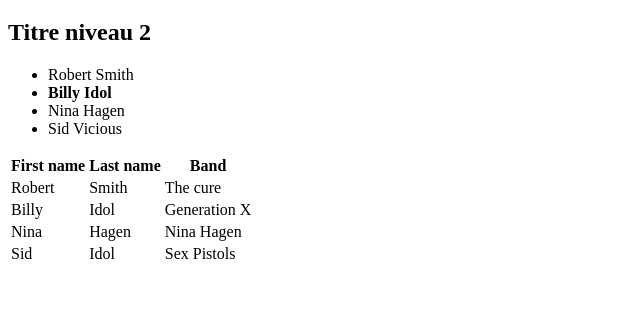
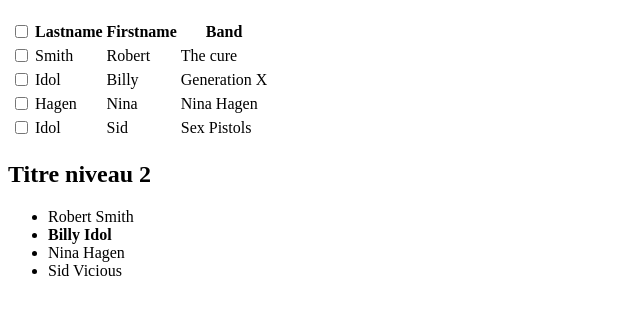
Before and after one commit to Ranim4/FirstStepsJS, a website built with webpack: page src/index.html in a window 1280 px wide. Shown: the part 61-376 px from the top of the page, without its empty margins (0-640 px from the left). Built offline with nearby package versions, Linux system fonts and the light colour scheme.

Commit message:
improvement & checkboxes

```diff
--- /dev/null
+++ b/src/_helpers/template-loader.js
@@ -0,0 +1,16 @@
+export class TemplateLoader{
+    #templateId = ''
+    constructor(templateId) {
+        this.#templateId = templateId
+    }
+
+    loadTemplate(){
+        const template = document.getElementById(this.#templateId)
+
+        if(template === null){
+            throw new Error(`Template with ${this.#templateId} name does not exist`)
+        }
+        const nodes = template.content.cloneNode(true)
+        return nodes
+    }
+}
--- a/src/index.html
+++ b/src/index.html
@@ -7,5 +7,18 @@
 </head>
 <body>
     <h1></h1>
+    <table class="table">
+        <thead>
+            <th><input type="checkbox" id="main-checkbox"></th>
+            <th>Lastname</th>
+            <th>Firstname</th>
+            <th>Band</th>
+        </thead>
+        <tbody></tbody>
+    </table>
+
+    <template id="item-checkbox">
+        <input type="checkbox" class="item-checkbox" id="">
+    </template>
 </body>
 </html>
--- a/src/main.js
+++ b/src/main.js
@@ -1,26 +1,7 @@
+import { TemplateLoader } from "./_helpers/template-loader"
+import { PeopleService } from "./services/people-service";
+
 class Main {
-    #peoples1 = [
-        {
-            "lastname": "Smith",
-            "firstname": "Robert",
-            "band": "The cure"
-        },
-        {
-            "lastname": "Idol",
-            "firstname": "Billy",
-            "band": "Generation X"
-        },
-        {
-            "lastname": "Hagen",
-            "firstname": "Nina",
-            "band": "Nina Hagen"
-        },
-        {
-            "lastname": "Idol",
-            "firstname": "Sid",
-            "band": " Sex Pistols"
-        }
-    ];
     //# privée
     #peoples = [
         'Robert Smith',
@@ -28,9 +9,20 @@
         'Nina Hagen',
         'Sid Vicious'
     ]
+    #peoples1 = []
+    /**
+     * PeopleService
+     */
+    #service = null
 
     constructor() {
+        this.#service = new PeopleService()
+        this.#peoples1 = this.#service.peoples1
         this.#run()
+    }
+
+    get peoples(){
+        return this.#peoples1
     }
 
     #run() {
@@ -57,7 +49,7 @@
         })
         document.body.appendChild(ul)
 
-        const table = document.createElement('table')
+        /*         const table = document.createElement('table')
                 const thead = document.createElement('thead')
                 const tr = document.createElement('tr')
                 const th1 = document.createElement('th')
@@ -92,12 +84,88 @@
                 })
 
                 table.appendChild(tbody)
-        document.body.appendChild(table)
+                document.body.appendChild(table) */
+
+        //
+        const tbody = document.querySelector("tbody")
+        for (const people of this.#peoples1) {
+            //create a row for each people
+            const tr = document.createElement('tr')
+
+            //add a td for future checkbox using a static method
+            tr.appendChild(Main.#makeCheckboxTd())
+            //try to traverse the people abject
+            for (const attribute in people) {
+                const td = document.createElement('td')
+                td.innerText = people[attribute]
+                tr.appendChild(td)
+            }
+
+            //Append tr to tbody
+            tbody.appendChild(tr)
         }
     }
 
+    static #makeCheckboxTd() {
+        const td = document.createElement('td')
+        const templateLoader = new TemplateLoader('item-checkbox')
+        try {
+            const checkbox = templateLoader.loadTemplate()
+            td.appendChild(checkbox)
+        } catch (e) {
+            td.innerHTML = '&nbsp;'
+        }
+        return td
+    }
+}
+
+let app
 // Self callable function to run the Main class :
 //foction qui s'appelle toute seule
 (function () {
     const app = new Main()
 })()
+
+//Event Listener for the main checkbox
+document.getElementById('main-checkbox').addEventListener(
+    'click', (event) => {
+        const checkbox = event.target
+        //Need to get all item-checkboxees
+        const itemCheckboxes = document.getElementsByClassName('item-checkbox')
+        let doCheck = false
+
+        if (checkbox.checked) {
+            doCheck = true
+        }
+
+        for (const itemCheckbox of itemCheckboxes) {
+            itemCheckbox.checked = doCheck
+        }
+
+    }
+)
+
+const tbody = document.querySelector('tbody')
+tbody.addEventListener(
+    'click',
+    (event) => {
+        if (event.target.tagName === 'INPUT'){
+            const checkbox = event.target
+            //Ensure is the good checkbox
+            if(checkbox.classList.contains('item-checkbox')){
+                console.log('Hey i can do the job')
+                console.log(app.peoples1.length)
+                const mainCheckbox = document.getElementById('main-checkbox')
+                if (checkbox.checked === false){
+                    mainCheckbox.checked = false
+                } else {
+                    const itemCheckboxes = Array.from(document.getElementsByClassName('item-checkbox'))
+                    const checkedItems = itemCheckboxes.filter((itemCheckbox) => itemCheckbox.checked)
+
+                    mainCheckbox.checked = !(checkedItems.length -
+                        app.peoples1.length)
+                }
+            }
+        }
+    }
+)
--- /dev/null
+++ b/src/services/people-service.js
@@ -0,0 +1,24 @@
+export class PeopleService {
+    peoples1 = [
+        {
+            "lastname": "Smith",
+            "firstname": "Robert",
+            "band": "The cure"
+        },
+        {
+            "lastname": "Idol",
+            "firstname": "Billy",
+            "band": "Generation X"
+        },
+        {
+            "lastname": "Hagen",
+            "firstname": "Nina",
+            "band": "Nina Hagen"
+        },
+        {
+            "lastname": "Idol",
+            "firstname": "Sid",
+            "band": " Sex Pistols"
+        }
+    ];
+}
```
Lines whose indentation alone changed are shown as unchanged.
